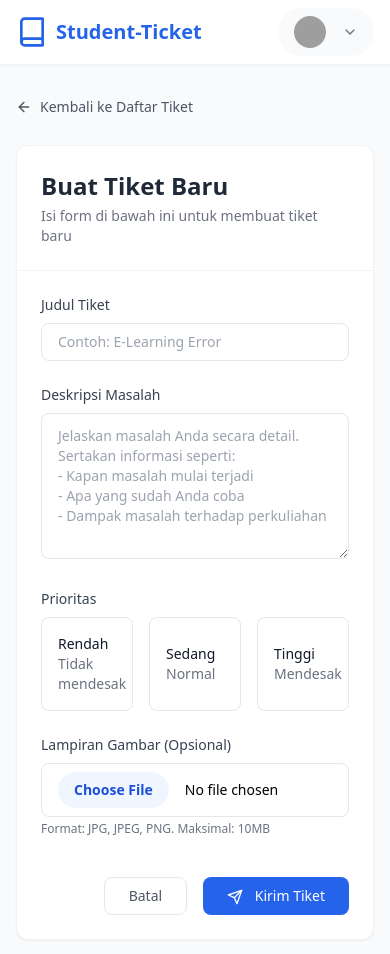
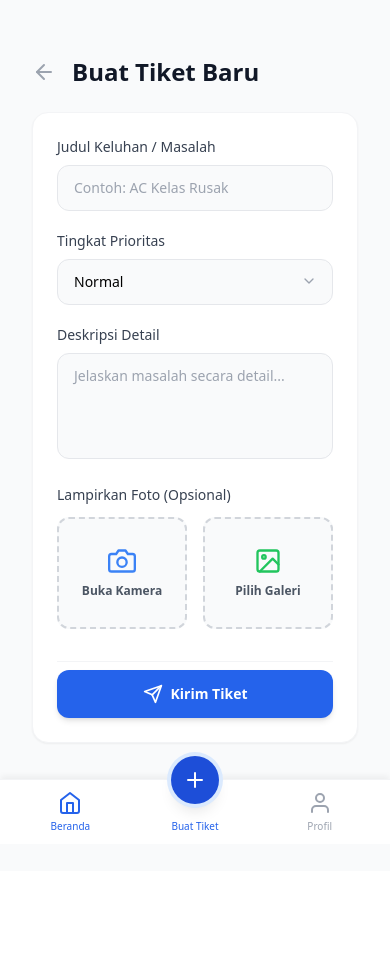
Before and after one commit to RfndUsdan/fe-student-ticket, a Vue app: page /ticket/create in a window 390 px wide. Shown: the top 954 px of the page. After the commit the page ends 871 px from the top, so only its background shows below. Built offline with nearby package versions, Linux system fonts and the light colour scheme; grey boxes are pictures that could not be loaded.

Commit message:
Add MobileBottomNav component and update Navbar and Dashboard for responsive design

```diff
--- /dev/null
+++ b/src/components/app/MobileBottomNav.vue
@@ -0,0 +1,54 @@
+<script setup>
+import { onMounted, nextTick, watch } from 'vue';
+import { useRoute } from 'vue-router';
+import feather from 'feather-icons';
+
+const route = useRoute();
+
+// Render ulang ikon saat pengguna berpindah halaman
+watch(() => route.path, () => {
+    nextTick(() => {
+        feather.replace();
+    });
+});
+
+onMounted(() => {
+    nextTick(() => {
+        feather.replace();
+    });
+});
+</script>
+
+<template>
+    <div class="md:hidden fixed bottom-0 left-0 w-full bg-white border-t border-gray-100 z-50 shadow-[0_-4px_6px_-1px_rgba(0,0,0,0.05)]">
+        <div class="flex justify-around items-center h-16 px-2">
+
+            <RouterLink :to="{ name: 'app.dashboard' }"
+                class="flex flex-col items-center justify-center w-full h-full text-gray-400 hover:text-blue-600 transition-colors"
+                active-class="!text-blue-600">
+                <i data-feather="home" class="w-6 h-6 mb-1"></i>
+                <span class="text-[10px] font-medium">Beranda</span>
+            </RouterLink>
+
+            <RouterLink :to="{ name: 'app.ticket.create' }"
+                class="relative flex flex-col items-center justify-center w-full h-full group">
+                <div class="absolute -top-6 bg-blue-600 text-white p-3 rounded-full shadow-lg group-hover:bg-blue-700 transition-all transform group-hover:scale-105"
+                    :class="{ 'ring-4 ring-blue-100 bg-blue-700': route.name === 'app.ticket.create' }">
+                    <i data-feather="plus" class="w-6 h-6"></i>
+                </div>
+                <span class="text-[10px] font-medium mt-7 text-gray-400"
+                    :class="{ '!text-blue-600': route.name === 'app.ticket.create' }">
+                    Buat Tiket
+                </span>
+            </RouterLink>
+
+            <RouterLink :to="{ name: 'app.profile' }"
+                class="flex flex-col items-center justify-center w-full h-full text-gray-400 hover:text-blue-600 transition-colors"
+                active-class="!text-blue-600">
+                <i data-feather="user" class="w-6 h-6 mb-1"></i>
+                <span class="text-[10px] font-medium">Profil</span>
+            </RouterLink>
+
+        </div>
+    </div>
+</template>
--- a/src/components/app/Navbar.vue
+++ b/src/components/app/Navbar.vue
@@ -19,7 +19,7 @@ const handleLogout = async () => {
 </script>
 
 <template>
-    <nav class="bg-white shadow-sm border-b border-gray-100">
+    <nav class="hidden md:block bg-white shadow-sm border-b border-gray-100">
         <div class="max-w-7xl mx-auto px-4 sm:px-6 lg:px-8">
             <div class="flex justify-between h-16">
 
--- a/src/layouts/App.vue
+++ b/src/layouts/App.vue
@@ -1,5 +1,6 @@
 <script setup>
-import Navbar from '@/components/app/Navbar.vue'
+import Navbar from '@/components/app/Navbar.vue'; // (Sesuaikan path ini seperti yang sudah benar sebelumnya)
+import MobileBottomNav from '@/components/app/MobileBottomNav.vue';
 </script>
 
 <template>
@@ -9,5 +10,7 @@ import Navbar from '@/components/app/Navbar.vue'
         <main class="max-w-7xl mx-auto px-4 sm:px-6 lg:px-8 py-8">
             <router-view></router-view>
         </main>
+
+        <MobileBottomNav />
     </div>
 </template>
--- a/src/plugins/axios.js
+++ b/src/plugins/axios.js
@@ -3,7 +3,7 @@ import Cookies from 'js-cookie'
 
 const token = Cookies.get('token')
 
-axios.defaults.baseURL = 'http://127.0.0.1:8000/api'
+axios.defaults.baseURL = 'http://192.168.1.4:8000/api'
 axios.defaults.headers.common['X-Requested-With'] = 'XMLHttpRequest'
 // axios.defaults.headers.common['Content-Type'] = 'application/json'
 axios.defaults.headers.common['Accept'] = 'application/json'
--- a/src/views/app/Dashboard.vue
+++ b/src/views/app/Dashboard.vue
@@ -42,8 +42,9 @@ onMounted(async() => {
             <h1 class="text-2xl font-bold text-gray-800">Tiket Saya</h1>
             <p class="text-sm text-gray-500 mt-1">Kelola dan pantau status tiket Anda</p>
         </div>
+
         <RouterLink :to="{ name: 'app.ticket.create' }"
-            class="inline-flex items-center px-4 py-2 border border-transparent text-sm font-medium rounded-md text-white bg-blue-600 hover:bg-blue-700">
+            class="hidden md:inline-flex items-center px-4 py-2 border border-transparent text-sm font-medium rounded-md text-white bg-blue-600 hover:bg-blue-700">
             <i data-feather="plus" class="w-4 h-4 mr-2"></i>
             Buat Tiket Baru
         </RouterLink>
--- a/src/views/app/TicketCreate.vue
+++ b/src/views/app/TicketCreate.vue
@@ -1,176 +1,143 @@
 <script setup>
-import { onMounted, ref } from 'vue';
+import { ref, onMounted, nextTick } from 'vue';
+import { useRouter } from 'vue-router';
 import { useTicketStore } from '@/stores/ticket';
-import { storeToRefs } from 'pinia';
-import feather from 'feather-icons'
-import { useRouter } from 'vue-router';
+import feather from 'feather-icons';
 
-const router = useRouter()
-const ticketStore = useTicketStore()
-const { success, error, loading } = storeToRefs(ticketStore)
-const { createTicket } = ticketStore
+const router = useRouter();
+const ticketStore = useTicketStore();
 
 const form = ref({
     title: '',
+    priority: 'normal',
     description: '',
-    priority: '',
     image: null
-})
+});
 
-const imagePreview = ref(null)
+const imagePreview = ref(null);
 
-const handleImageUpload = (event) => {
-    const file = event.target.files[0]
+const handleImageCapture = (event) => {
+    const file = event.target.files[0];
     if (file) {
-        form.value.image = file
-        imagePreview.value = URL.createObjectURL(file)
-    } else {
-        form.value.image = null
-        imagePreview.value = null
+        form.value.image = file;
+        imagePreview.value = URL.createObjectURL(file);
     }
-}
+};
+
+const removeImage = () => {
+    form.value.image = null;
+    imagePreview.value = null;
+    nextTick(() => feather.replace());
+};
 
 const handleSubmit = async () => {
-    const formData = new FormData()
+    const formData = new FormData();
 
-    formData.append('title', form.value.title)
-    formData.append('description', form.value.description)
-    formData.append('priority', form.value.priority)
+    formData.append('title', form.value.title);
+    formData.append('priority', form.value.priority);
+    formData.append('description', form.value.description);
 
     if (form.value.image) {
-        formData.append('image', form.value.image)
-        console.log("File gambar yang akan dikirim:", form.value.image)
+        formData.append('image', form.value.image);
     }
 
-    await createTicket(formData)
+    await ticketStore.createTicket(formData);
 
-    // Opsional: Redirect ke dashboard jika berhasil
-    // if (!error.value) {
-    //    router.push({ name: 'app.dashboard' })
-    // }
-}
+    if (ticketStore.error) {
+        alert(`Gagal membuat tiket: ${ticketStore.error}`);
+    } else {
+        alert('Tiket berhasil dibuat!');
+    }
+};
 
-onMounted(async () => {
-    feather.replace()
-})
+onMounted(() => {
+    nextTick(() => feather.replace());
+});
 </script>
 
 <template>
-    <div class="mb-6">
-        <RouterLink :to="{ name: 'app.dashboard' }"
-            class="inline-flex items-center text-sm text-gray-600 hover:text-gray-800">
-            <i data-feather="arrow-left" class="w-4 h-4 mr-2"></i>
-            Kembali ke Daftar Tiket
-        </RouterLink>
-    </div>
+    <div class="max-w-2xl mx-auto py-6 px-4 sm:px-6 lg:px-8 pb-24">
 
-    <div class="bg-white rounded-xl shadow-sm border border-gray-100">
-        <div class="p-6 border-b border-gray-100">
-            <h1 class="text-2xl font-bold text-gray-800">Buat Tiket Baru</h1>
-            <p class="text-sm text-gray-500 mt-1">Isi form di bawah ini untuk membuat tiket baru</p>
+        <div class="flex items-center mb-6">
+            <button @click="router.back()" class="mr-4 text-gray-400 hover:text-gray-600 focus:outline-none">
+                <i data-feather="arrow-left" class="w-6 h-6"></i>
+            </button>
+            <h1 class="text-2xl font-bold text-gray-900">Buat Tiket Baru</h1>
         </div>
 
-        <form @submit.prevent="handleSubmit" class="p-6 space-y-6">
-            <div>
-                <label for="title" class="block text-sm font-medium text-gray-700 mb-2">Judul Tiket</label>
-                <input type="text" id="title" v-model="form.title" placeholder="Contoh: E-Learning Error"
-                    class="w-full px-4 py-2 border border-gray-200 rounded-lg text-sm focus:outline-none focus:border-blue-500 focus:ring-1 focus:ring-blue-500">
-                <div v-if="error?.title" class="flex items-center mt-2">
-                    <p class="text-xs text-red-500">{{ error.title[0] }}</p>
-                </div>
-            </div>
+        <div class="bg-white rounded-2xl shadow-sm border border-gray-100 overflow-hidden">
+            <form @submit.prevent="handleSubmit" class="p-6">
 
-            <div>
-                <label for="description" class="block text-sm font-medium text-gray-700 mb-2">Deskripsi Masalah</label>
-                <textarea id="description" v-model="form.description" rows="6"
-                    placeholder="Jelaskan masalah Anda secara detail. Sertakan informasi seperti:&#10;- Kapan masalah mulai terjadi&#10;- Apa yang sudah Anda coba&#10;- Dampak masalah terhadap perkuliahan"
-                    class="w-full px-4 py-3 border border-gray-200 rounded-lg text-sm focus:outline-none focus:border-blue-500 focus:ring-1 focus:ring-blue-500"></textarea>
-                <div v-if="error?.description" class="flex items-center mt-2">
-                    <p class="text-xs text-red-500">{{ error.description[0] }}</p>
-                </div>
-            </div>
-
-            <div>
-                <label class="block text-sm font-medium text-gray-700 mb-2">Prioritas</label>
-                <div class="grid grid-cols-3 gap-4">
-                    <label class="relative flex cursor-pointer rounded-lg border"
-                        :class="[form.priority === 'low' ? 'border-green-200 bg-green-50' : 'border-gray-200']">
-                        <input type="radio" v-model="form.priority" value="low" class="sr-only">
-                        <div class="flex w-full items-center justify-between p-4">
-                            <div class="flex items-center">
-                                <div class="text-sm">
-                                    <p class="font-medium text-gray-900">Rendah</p>
-                                    <p class="text-gray-500">Tidak mendesak</p>
-                                </div>
-                            </div>
-                            <div class="shrink-0 text-green-600" v-show="form.priority === 'low'">
-                                <i data-feather="check-circle" class="w-6 h-6"></i>
-                            </div>
-                        </div>
-                    </label>
-                    <label class="relative flex cursor-pointer rounded-lg border"
-                        :class="[form.priority === 'medium' ? 'border-yellow-200 bg-yellow-50' : 'border-gray-200']">
-                        <input type="radio" v-model="form.priority" value="medium" class="sr-only">
-                        <div class="flex w-full items-center justify-between p-4">
-                            <div class="flex items-center">
-                                <div class="text-sm">
-                                    <p class="font-medium text-gray-900">Sedang</p>
-                                    <p class="text-gray-500">Normal</p>
-                                </div>
-                            </div>
-                            <div class="shrink-0 text-yellow-600" v-show="form.priority === 'medium'">
-                                <i data-feather="check-circle" class="w-6 h-6"></i>
-                            </div>
-                        </div>
-                    </label>
-                    <label class="relative flex cursor-pointer rounded-lg border"
-                        :class="[form.priority === 'high' ? 'border-red-200 bg-red-50' : 'border-gray-200']">
-                        <input type="radio" v-model="form.priority" value="high" class="sr-only">
-                        <div class="flex w-full items-center justify-between p-4">
-                            <div class="flex items-center">
-                                <div class="text-sm">
-                                    <p class="font-medium text-gray-900">Tinggi</p>
-                                    <p class="text-gray-500">Mendesak</p>
-                                </div>
-                            </div>
-                            <div class="shrink-0 text-red-600" v-show="form.priority === 'high'">
-                                <i data-feather="check-circle" class="w-6 h-6"></i>
-                            </div>
-                        </div>
-                    </label>
-                </div>
-                <div v-if="error?.priority" class="flex items-center mt-2">
-                    <p class="text-xs text-red-500">{{ error.priority[0] }}</p>
-                </div>
-            </div>
-
-            <div>
-                <label for="image" class="block text-sm font-medium text-gray-700 mb-2">Lampiran Gambar (Opsional)</label>
-                <input type="file" id="image" @change="handleImageUpload" accept="image/jpeg, image/png, image/jpg"
-                    class="w-full px-4 py-2 border border-gray-200 rounded-lg text-sm bg-white focus:outline-none focus:border-blue-500 file:mr-4 file:py-2 file:px-4 file:rounded-full file:border-0 file:text-sm file:font-semibold file:bg-blue-50 file:text-blue-700 hover:file:bg-blue-100">
-                <p class="text-xs text-gray-500 mt-1">Format: JPG, JPEG, PNG. Maksimal: 10MB</p>
-
-                <div v-if="error?.image" class="flex items-center mt-2">
-                    <p class="text-xs text-red-500">{{ error.image[0] }}</p>
+                <div class="mb-5">
+                    <label class="block text-sm font-medium text-gray-700 mb-2">Judul Keluhan / Masalah</label>
+                    <input type="text" v-model="form.title" required placeholder="Contoh: AC Kelas Rusak"
+                        class="w-full px-4 py-3 border border-gray-200 rounded-xl text-sm focus:outline-none focus:border-blue-500 focus:ring-1 focus:ring-blue-500 bg-gray-50 focus:bg-white transition-colors">
                 </div>
 
-                <div v-if="imagePreview" class="mt-4">
-                    <p class="text-sm font-medium text-gray-700 mb-2">Preview:</p>
-                    <img :src="imagePreview" alt="Preview" class="w-48 h-48 object-cover rounded-lg border border-gray-200 shadow-sm">
+                <div class="mb-5">
+                    <label class="block text-sm font-medium text-gray-700 mb-2">Tingkat Prioritas</label>
+                    <div class="relative">
+                        <select v-model="form.priority" required
+                            class="w-full px-4 py-3 border border-gray-200 rounded-xl text-sm focus:outline-none focus:border-blue-500 focus:ring-1 focus:ring-blue-500 bg-gray-50 focus:bg-white appearance-none transition-colors">
+                            <option value="low">Rendah</option>
+                            <option value="normal">Normal</option>
+                            <option value="high">Tinggi</option>
+                        </select>
+                        <i data-feather="chevron-down" class="absolute right-4 top-3.5 w-4 h-4 text-gray-400 pointer-events-none"></i>
+                    </div>
                 </div>
-            </div>
 
-            <div class="flex justify-end space-x-4 pt-4">
-                <RouterLink :to="{ name: 'app.dashboard' }"
-                    class="px-6 py-2 border border-gray-200 rounded-lg text-sm text-gray-600 hover:bg-gray-50">
-                    Batal
-                </RouterLink>
-                <button type="submit" class="px-6 py-2 bg-blue-600 text-white rounded-lg text-sm hover:bg-blue-700 disabled:opacity-50 disabled:cursor-not-allowed"
-                    :disabled="loading">
-                    <i data-feather="send" class="w-4 h-4 inline-block mr-2"></i>
-                    {{ loading ? 'Mengirim...' : 'Kirim Tiket' }}
-                </button>
-            </div>
-        </form>
+                <div class="mb-5">
+                    <label class="block text-sm font-medium text-gray-700 mb-2">Deskripsi Detail</label>
+                    <textarea v-model="form.description" required rows="4" placeholder="Jelaskan masalah secara detail..."
+                        class="w-full px-4 py-3 border border-gray-200 rounded-xl text-sm focus:outline-none focus:border-blue-500 focus:ring-1 focus:ring-blue-500 bg-gray-50 focus:bg-white transition-colors resize-none"></textarea>
+                </div>
+
+                <div class="mb-8">
+                    <label class="block text-sm font-medium text-gray-700 mb-3">Lampirkan Foto (Opsional)</label>
+
+                    <div v-if="imagePreview" class="w-full">
+                        <div class="rounded-xl overflow-hidden border border-gray-200 bg-gray-50 mb-3">
+                            <img :src="imagePreview" alt="Preview" class="w-full h-48 object-cover">
+                        </div>
+                        <div class="flex justify-end">
+                            <button type="button" @click="removeImage"
+                                class="inline-flex items-center px-3 py-2 text-sm font-medium text-red-600 bg-red-50 border border-red-200 rounded-lg hover:bg-red-100 focus:outline-none focus:ring-2 focus:ring-offset-2 focus:ring-red-500 transition-colors">
+                                <i data-feather="trash-2" class="w-4 h-4 mr-1.5"></i>
+                                Hapus Foto
+                            </button>
+                        </div>
+                    </div>
+
+                    <div v-else class="grid grid-cols-2 gap-4">
+
+                        <label for="camera-upload"
+                            class="flex flex-col items-center justify-center w-full h-28 border-2 border-dashed border-gray-300 rounded-xl cursor-pointer bg-gray-50 hover:bg-blue-50 hover:border-blue-300 transition-colors">
+                            <i data-feather="camera" class="w-7 h-7 mb-2 text-blue-500"></i>
+                            <span class="text-xs font-semibold text-gray-600">Buka Kamera</span>
+                            <input id="camera-upload" type="file" class="hidden" accept="image/*" capture="environment" @change="handleImageCapture" />
+                        </label>
+
+                        <label for="gallery-upload"
+                            class="flex flex-col items-center justify-center w-full h-28 border-2 border-dashed border-gray-300 rounded-xl cursor-pointer bg-gray-50 hover:bg-blue-50 hover:border-blue-300 transition-colors">
+                            <i data-feather="image" class="w-7 h-7 mb-2 text-green-500"></i>
+                            <span class="text-xs font-semibold text-gray-600">Pilih Galeri</span>
+                            <input id="gallery-upload" type="file" class="hidden" accept="image/*" @change="handleImageCapture" />
+                        </label>
+
+                    </div>
+                </div>
+
+                <div class="pt-2 border-t border-gray-100">
+                    <button type="submit" :disabled="ticketStore.loading"
+                        class="w-full flex items-center justify-center px-6 py-3.5 text-sm font-bold text-white bg-blue-600 rounded-xl hover:bg-blue-700 focus:outline-none focus:ring-2 focus:ring-offset-2 focus:ring-blue-500 disabled:opacity-50 disabled:cursor-not-allowed shadow-md transition-all">
+                        <i v-if="ticketStore.loading" data-feather="loader" class="w-5 h-5 mr-2 animate-spin"></i>
+                        <i v-else data-feather="send" class="w-5 h-5 mr-2"></i>
+                        {{ ticketStore.loading ? 'Mengirim...' : 'Kirim Tiket' }}
+                    </button>
+                </div>
+
+            </form>
+        </div>
     </div>
 </template>
```
